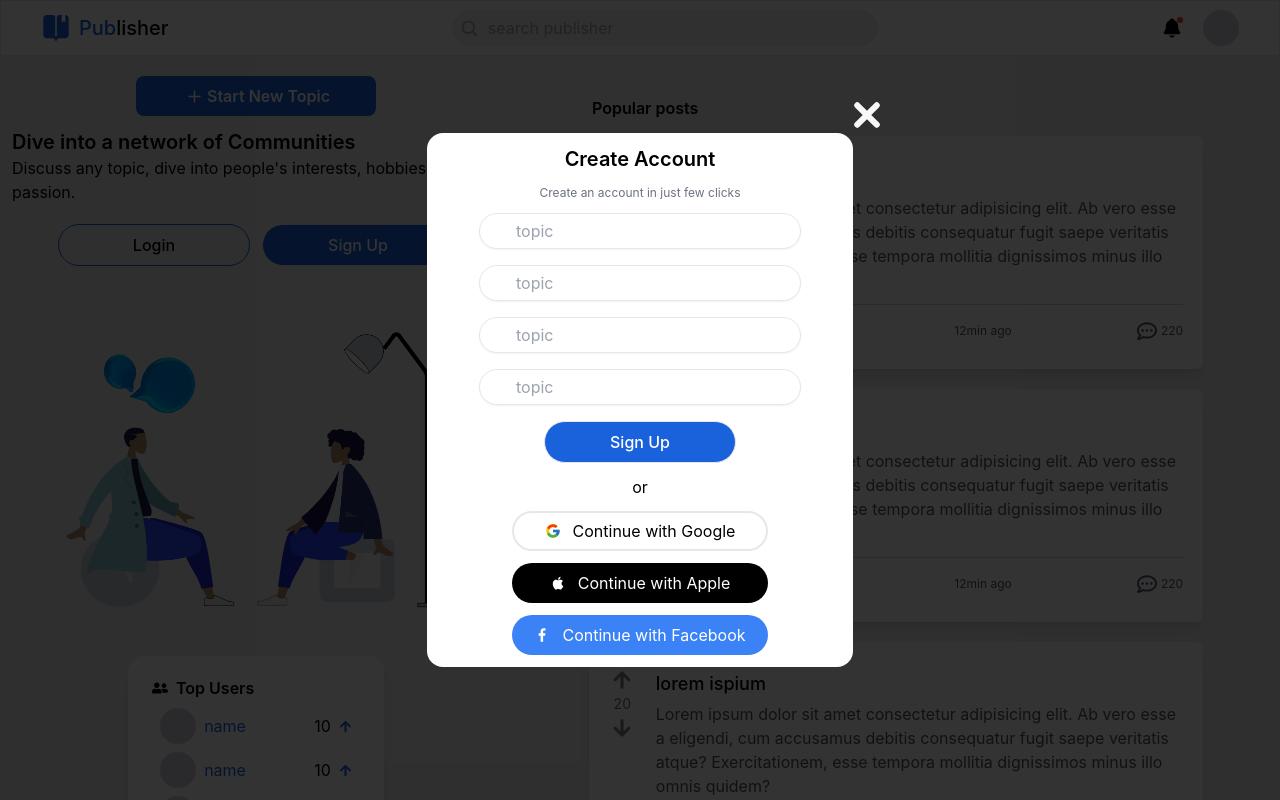
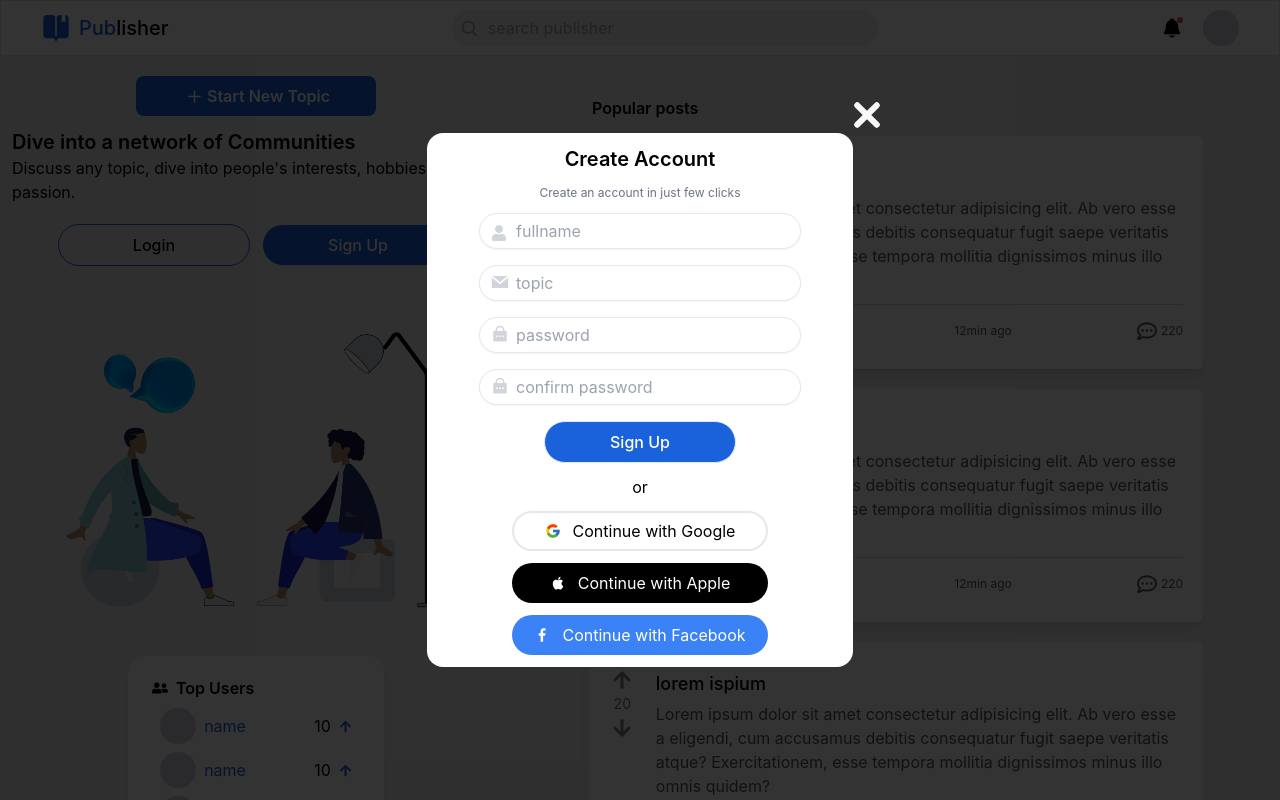
Before and after one commit to Michaeloye/publisher, a React (Vite) app: page / in a window 1280 px wide. Both pictures are taken after a click on the element "Login". Built offline with nearby package versions, Linux system fonts and the light colour scheme.

Commit message:
Add image to corresponding input

```diff
--- a/src/components/Modal/index.jsx
+++ b/src/components/Modal/index.jsx
@@ -3,8 +3,11 @@ import Backdrop from "../Backdrop";
 import close from "../../assets/close.svg";
 import LoginOrSignup from "../LoginOrSignup";
 import { FcGoogle } from "react-icons/fc";
-import { GrFacebookOption } from "react-icons/gr";
+import { GrFacebookOption, GrMail } from "react-icons/gr";
 import { DiApple } from "react-icons/di";
+import { FaUser } from "react-icons/fa";
+import { RiLockPasswordFill } from "react-icons/ri";
+
 export default function Modal({ handleClose }) {
   return (
     <Backdrop>
@@ -22,38 +25,59 @@ export default function Modal({ handleClose }) {
           Create an account in just few clicks
         </p>
         <form className="flex flex-col items-center w-3/4 gap-3 md:gap-4">
+          <div className="relative">
+            <input
+              type="text"
+              name="fullname"
+              placeholder="fullname"
+              autoComplete="off"
+              spellCheck="false"
+              className="h-10 md:h-9 px-9 py-1 rounded-full bg-white text-sm focus:outline-none lg:text-base border shadow-sm text-gray-700"
+            />
+            <FaUser className="absolute top-3 text-gray-300 left-3 " />
+          </div>
+          <div className="relative">
             <input
               type="text"
               name="topic"
               placeholder="topic"
               autoComplete="off"
               spellCheck="false"
-            className=" h-10 md:h-9 px-9 py-1 rounded-full bg-white text-sm focus:outline-none lg:text-base border shadow-sm"
+              className="h-10 md:h-9 px-9 py-1 rounded-full bg-white text-sm focus:outline-none lg:text-base border shadow-sm text-gray-700"
             />
+            <GrMail
+              size={18}
+              className="absolute top-2 text-gray-300 left-3 "
+            />
+          </div>
+          <div className="relative">
             <input
-            type="text"
-            name="topic"
-            placeholder="topic"
+              type="password"
+              name="password"
+              placeholder="password"
               autoComplete="off"
               spellCheck="false"
-            className=" h-10 md:h-9 px-9 py-1 rounded-full bg-white text-sm focus:outline-none lg:text-base border shadow-sm"
+              className="h-10 md:h-9 px-9 py-1 rounded-full bg-white text-sm focus:outline-none lg:text-base border shadow-sm text-gray-700"
             />
+            <RiLockPasswordFill
+              size={18}
+              className="absolute top-2 text-gray-300 left-3 "
+            />
+          </div>
+          <div className="relative">
             <input
-            type="text"
-            name="topic"
-            placeholder="topic"
+              type="password"
+              name="confirm-password"
+              placeholder="confirm password"
               autoComplete="off"
               spellCheck="false"
-            className=" h-10 md:h-9 px-9 py-1 rounded-full bg-white text-sm focus:outline-none lg:text-base border shadow-sm"
+              className="h-10 md:h-9 px-9 py-1 rounded-full bg-white text-sm focus:outline-none lg:text-base border shadow-sm text-gray-700"
             />
-          <input
-            type="text"
-            name="topic"
-            placeholder="topic"
-            autoComplete="off"
-            spellCheck="false"
-            className=" h-10 md:h-9 px-9 py-1 rounded-full bg-white text-sm focus:outline-none lg:text-base border shadow-sm"
+            <RiLockPasswordFill
+              size={18}
+              className="absolute top-2 text-gray-300 left-3 "
             />
+          </div>
           {/* <input
             type="text"
             name="topic"
```
Lines whose indentation alone changed are shown as unchanged.
